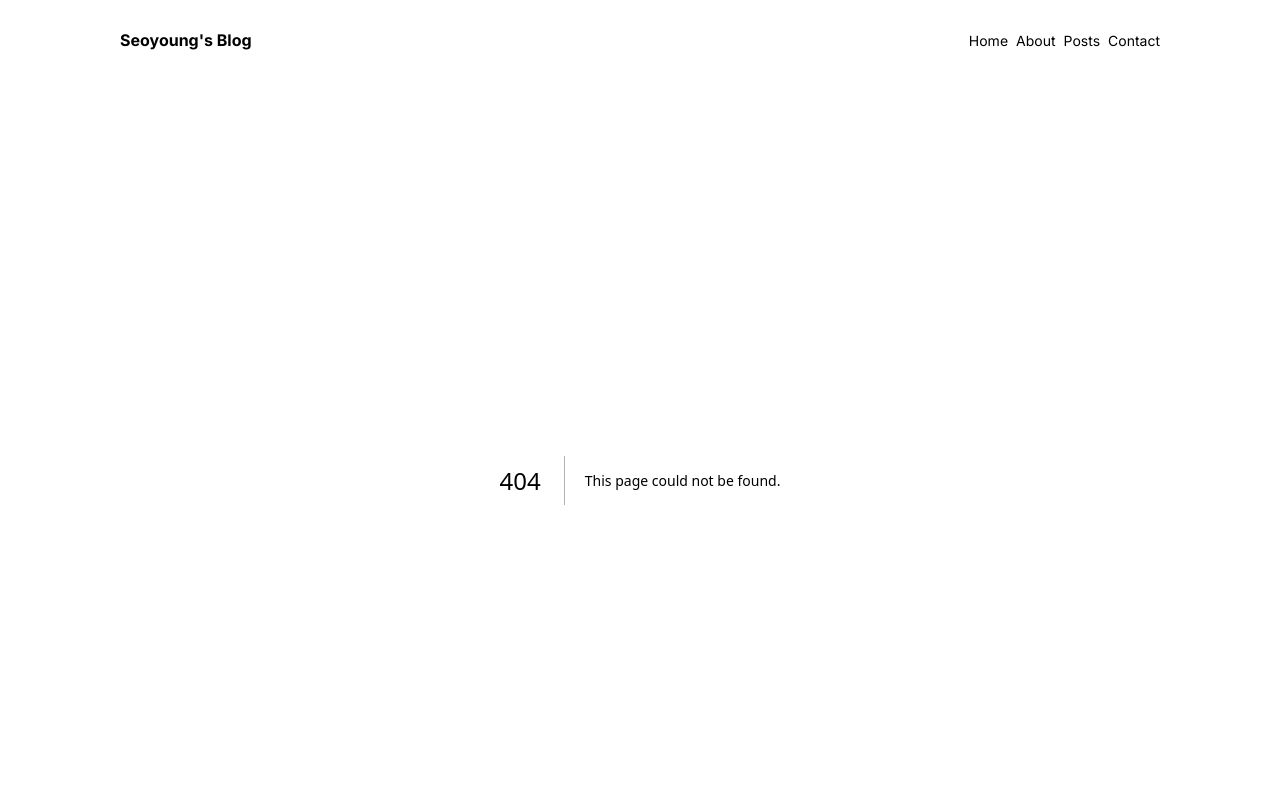
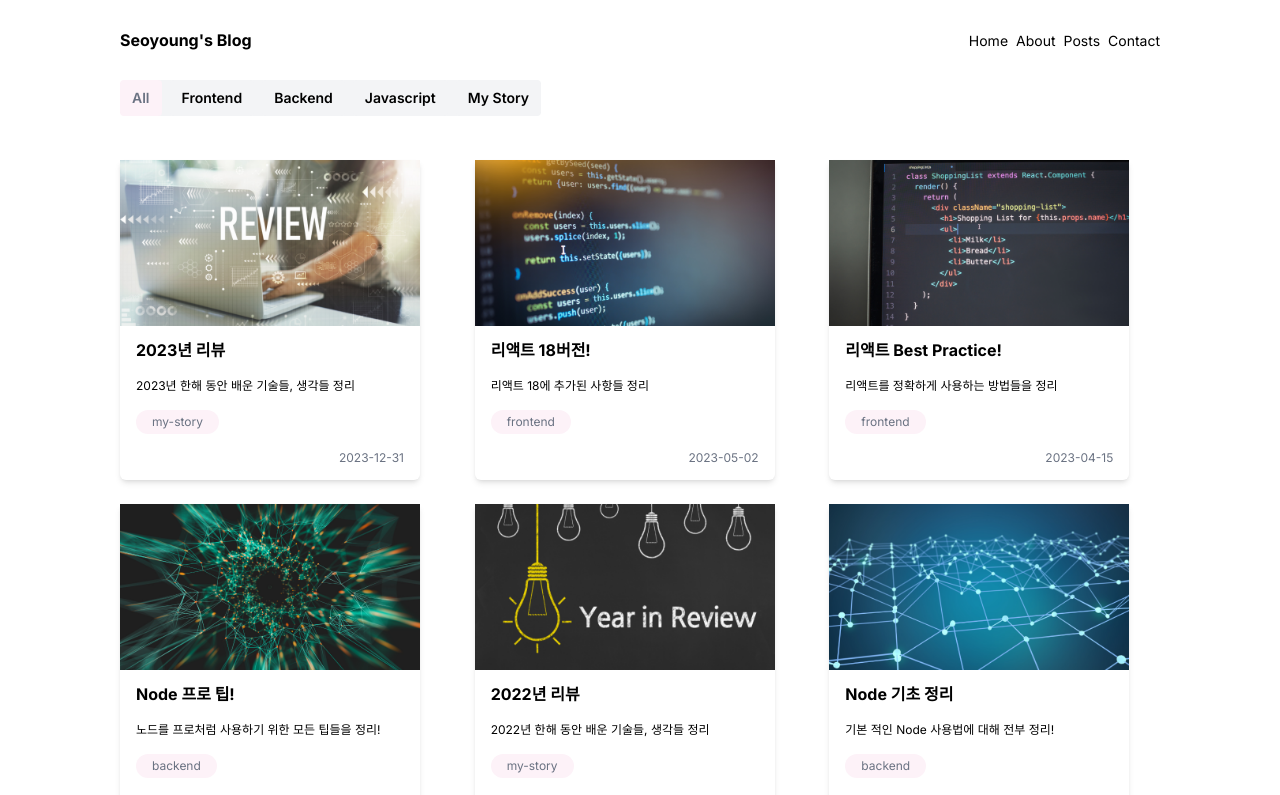
Before and after one commit to seoyoung-kim-kr/blog, a Next.js app: page /posts in a window 1280 px wide. Before the commit this address had no page. Shown: the top 795 px of the page. Built offline with nearby package versions, Linux system fonts and the light colour scheme; a web font is replaced by a local one.

Commit message:
feat: posts 페이지 구현

```diff
--- /dev/null
+++ b/app/posts/page.tsx
@@ -0,0 +1,96 @@
+import Container from "@/src/components/Container";
+import PostCard from "@/src/components/PostCard";
+import { getPosts } from "@/src/service/posts";
+import Link from "next/link";
+
+type Props = {
+  searchParams: Promise<{
+    category?: string;
+  }>;
+};
+
+type Category = {
+  label: string;
+  href: string;
+};
+
+type CategoryFilterProps = {
+  currentCategory?: string;
+};
+
+const categories: Category[] = [
+  {
+    label: "Frontend",
+    href: "frontend",
+  },
+  { label: "Backend", href: "backend" },
+  { label: "Javascript", href: "javascript" },
+  { label: "My Story", href: "my-story" },
+];
+
+const linkClassName =
+  "px-3 rounded bg-gray-100 text-sm font-semibold hover:bg-gray-200 h-9 flex items-center transition-colors duration-200 ease-in-out";
+const activedLinkClassName = "bg-pink-50 text-gray-500";
+
+export function CategoryFilter({ currentCategory }: CategoryFilterProps) {
+  return (
+    <div className="flex gap-2">
+      <Link
+        href="/posts"
+        className={
+          currentCategory === undefined
+            ? `${linkClassName} ${activedLinkClassName}`
+            : linkClassName
+        }
+      >
+        All
+      </Link>
+
+      {categories.map((category) => {
+        const isActive = currentCategory === category.href;
+
+        return (
+          <Link
+            key={category.href}
+            href={`/posts?category=${category.href}`}
+            className={
+              isActive
+                ? `${linkClassName} ${activedLinkClassName}`
+                : linkClassName
+            }
+          >
+            {category.label}
+          </Link>
+        );
+      })}
+    </div>
+  );
+}
+
+export default async function PostsPage({ searchParams }: Props) {
+  const posts = await getPosts();
+  const { category } = await searchParams;
+
+  const filteredPosts = category
+    ? posts.filter((post) => post.category === category)
+    : posts;
+
+  if (!posts) {
+    <div>No Data</div>;
+  }
+  return (
+    <>
+      <div className="inline-flex bg-gray-100 items-center justify-center rounded-md sticky top-20 left-30">
+        <CategoryFilter currentCategory={category} />
+      </div>
+
+      <Container>
+        <section className="grid grid-cols-3 gap-6 mt-4">
+          {filteredPosts.map((post, idx) => (
+            <PostCard post={post} key={idx} />
+          ))}
+        </section>
+      </Container>
+    </>
+  );
+}
```
